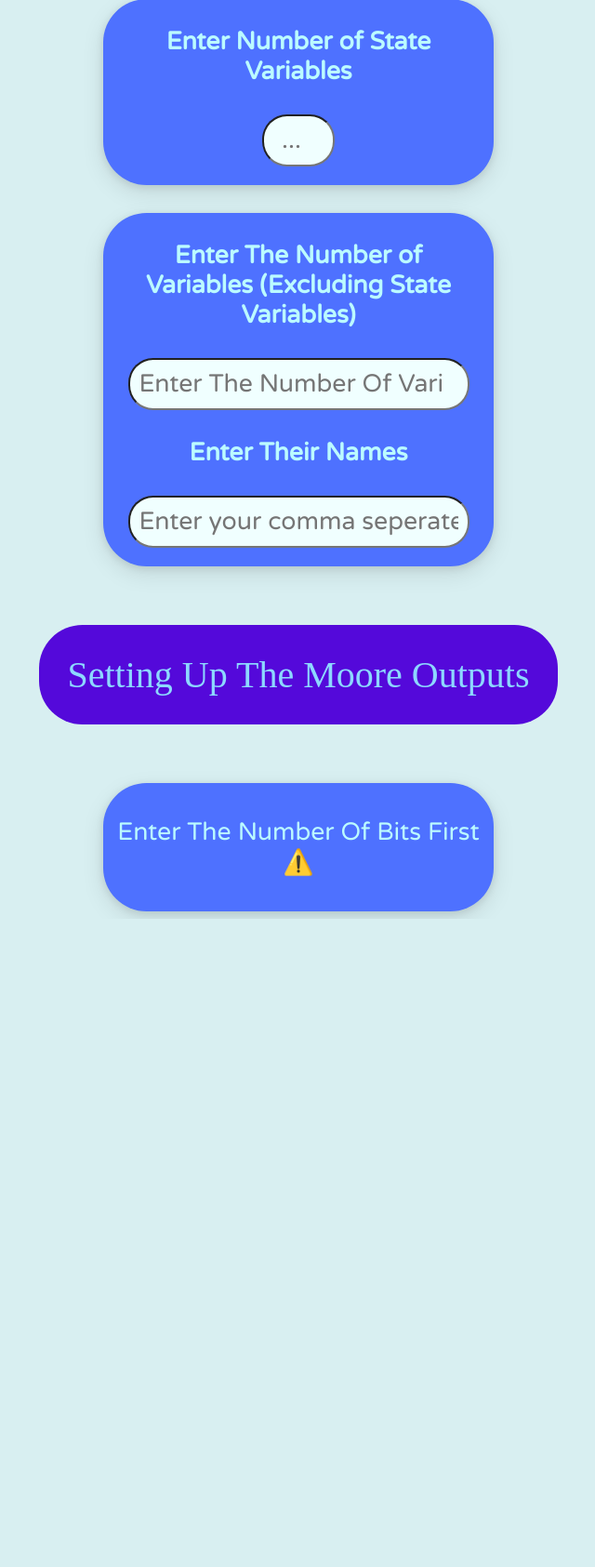
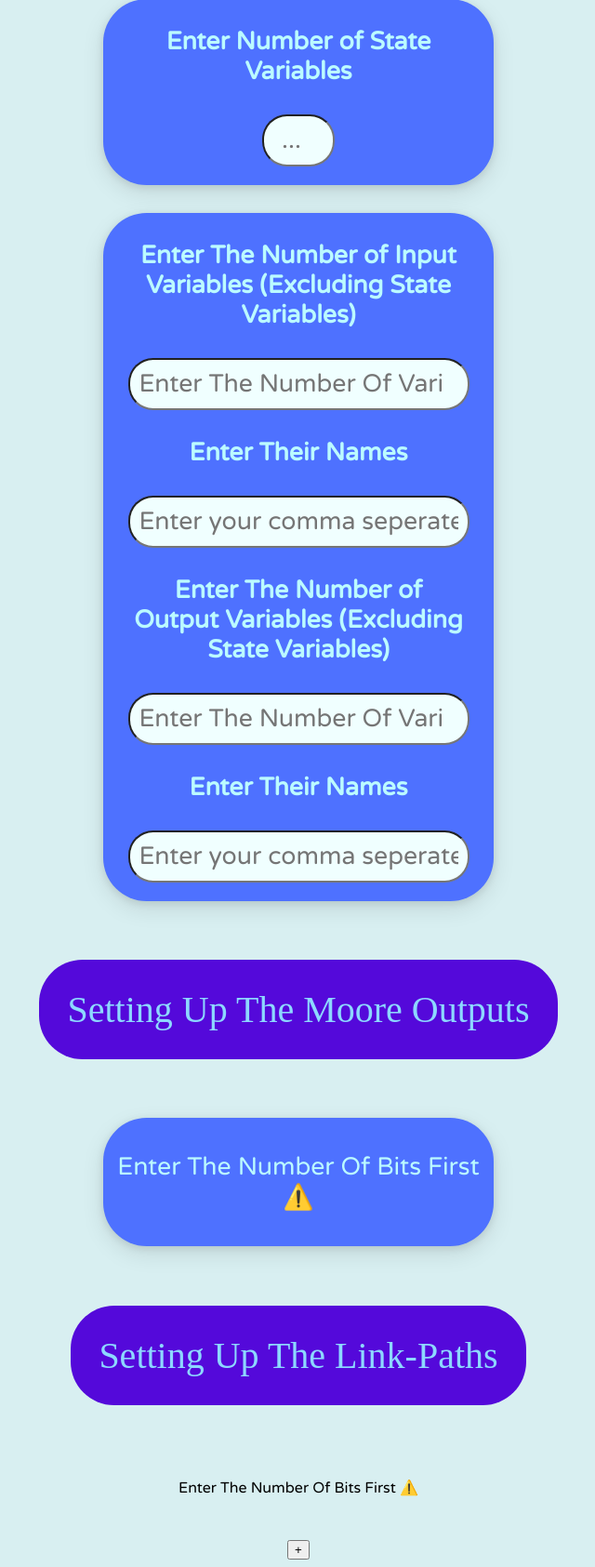
Before and after one commit to nelatawy/DigiLab, a Flask app: page /LinkPathsSolver in a window 1280 px wide; the page is wider, and only the part inside the window is pictured. Shown: the part 618-2303 px from the top of that part at 93% size, without its empty margins (319-959 px from the left). Before the commit the page ends 1606 px from the top of that part, so only its background shows below. Run offline with Flask 3, Linux system fonts and the light colour scheme; some web fonts are replaced.

Commit message:
extra progress in interface

```diff
--- a/web/templates/LinkPathsSolver.html
+++ b/web/templates/LinkPathsSolver.html
@@ -20,16 +20,22 @@
         <h2 id = "VariableSetupTitle" class="stepTitle">Setting Up The Variables' Data</h2>
         <div id="stateCountBlock" class = "inputCard">
             <h3 class="inputLabel">Enter Number of State Variables</h2>
-            <input id = "stateBitsCount" class = "inputBar" type = "number" min = "1" max="5" placeholder = "..." onchange="generateMooreOutputAssignmentBlock()">
+            <input id = "stateBitsCount" class = "inputBar" name = "StateVarCount" type = "number" min = "1" max="5" placeholder = "..." onchange="generateMooreOutputAssignmentBlock()">
         </div>
 
 
         <div id="VariableSetupBlock" class = "inputCard">
-            <h3 class="inputLabel">Enter The Number of Variables (Excluding State Variables)</h3>
-            <input type="number" class = "inputBar" name="VarCount" min = "1" placeholder="Enter The Number Of Variables">
+            <h3 class="inputLabel">Enter The Number of Input Variables (Excluding State Variables)</h3>
+            <input id = "InVarCount" type="number" class = "inputBar" name="InVarCount" min = "1" placeholder="Enter The Number Of Variables" onchange="generateMooreOutputAssignmentBlock()">
 
             <h3 class="inputLabel">Enter Their Names</h3>
-            <input type="text" class = "inputBar" name="Variables" placeholder="Enter your comma seperated Variable Names">
+            <input type="text" class = "inputBar" name="InVariables" placeholder="Enter your comma seperated Variable Names">
+
+            <h3 class="inputLabel">Enter The Number of Output Variables (Excluding State Variables)</h3>
+            <input id = "OutVarCount" type="number" class = "inputBar" name="OutVarCount" min = "1" placeholder="Enter The Number Of Variables" onchange="generateMooreOutputAssignmentBlock()">
+
+            <h3 class="inputLabel">Enter Their Names</h3>
+            <input type="text" class = "inputBar" name="OutVariables" placeholder="Enter your comma seperated Variable Names">
         </div>
 
         <h2 id = "MooreAssignmentTitle" class="stepTitle">Setting Up The Moore Outputs</h2>
@@ -40,34 +46,46 @@
         </div>
 
 
+        <h2 id = "PathDefinitionTitle" class="stepTitle">Setting Up The Link-Paths</h2>
+        <!-- Hidden input to store count -->
+        <input type="hidden" name="LinkCount" id="LinkCount">
+
+        <div id="linkPathsContainer">
+            <!-- Input slots will be added here -->
+             <p>Enter The Number Of Bits First ⚠️</p>
+        </div>
+        <button onclick="addLinkPath()">+</button>
+
+
+
+
         <script>
+            let inputCount = 0;
+
             function generateOptions() {
-            const num = parseInt(document.getElementById("stateBitsCount").value);
-            const select = document.getElementById("choices");
+                // Simulate generating state names like S0, S1, ..., S7 for 3-bit states
+                const numBits = parseInt(document.getElementById("stateBitsCount").value);
+                const numStates = Math.pow(2, numBits);
+                const states = [];
+                for (let i = 0; i < numStates; i++) {
+                states.push("S" + i);
+                }
 
-            // Clear previous options
-            select.innerHTML = "";
-
-            if (!isNaN(num) && num > 0) {
-                for (let i = 0; i <= Math.pow(2,num) - 1; i++) {
-                const option = document.createElement("option");
-                option.value = i;
-                option.text = "S" + i;
-                select.appendChild(option);
-                }
-            } else {
-                const option = document.createElement("option");
-                option.text = "-- Invalid number --";
-                select.appendChild(option);
-            }
+                return states.map(state => {
+                const opt = document.createElement("option");
+                opt.value = state;
+                opt.textContent = state;
+                return opt;
+                });
             }
 
             function generateMooreOutputAssignmentBlock(){
                 const num = parseInt(document.getElementById("stateBitsCount").value);
+                const inVarCount = parseInt(document.getElementById("InVarCount").value);
+                const outVarCount = parseInt(document.getElementById("OutVarCount").value);
                 const container = document.getElementById("mooreAssignmentInputs");
                 container.innerHTML = "";
-                container.appendChild(document.createElement("h2"))
-                if (!isNaN(num) && num > 0) {
+                if (!isNaN(num)  && !isNaN(inVarCount) && !isNaN(outVarCount)) {
                     for (let i = 0; i <= Math.pow(2,num) - 1; i++) {
                     const label = document.createElement("label");
                     label.htmlFor = "S" + i;
@@ -76,6 +94,7 @@
                     const input = document.createElement("input");
                     input.id = "S" + i;
                     input.type = "text";
+                    input.name = "S" + i + "_MooreOutput";
                     input.className = "mooreAssignmentInput";
                     input.placeholder = "Enter output";
                     container.appendChild(label);
@@ -87,6 +106,68 @@
                 }
 
             }
+
+            function addLinkPath() {
+                const num = parseInt(document.getElementById("stateBitsCount").value);
+                const inVarCount = parseInt(document.getElementById("InVarCount").value);
+                const outVarCount = parseInt(document.getElementById("OutVarCount").value);
+
+                const container = document.getElementById("linkPathsContainer");
+
+                if (!isNaN(num) && !isNaN(inVarCount) && !isNaN(outVarCount)) {
+                    // Remove the instruction
+
+                    const options = generateOptions();
+                    const linkPath = document.createElement("div");
+                    linkPath.style.border = "1px solid #ccc";
+                    linkPath.style.padding = "10px";
+                    linkPath.style.margin = "10px 0";
+
+                    // From State
+                    const fromState = document.createElement("select");
+                    fromState.name = `Link${inputCount}_fromState`;
+                    options.forEach(opt => fromState.appendChild(opt.cloneNode(true)));
+
+                    // Input String
+                    const inLabel = document.createElement("label");
+                    inLabel.innerText = "Given Input: ";
+                    const inStr = document.createElement("input");
+                    inStr.type = "text";
+                    inStr.name = `Link${inputCount}_inStr`;
+
+                    // Output String
+                    const outLabel = document.createElement("label");
+                    outLabel.innerText = "Gives Output: ";
+                    const outStr = document.createElement("input");
+                    outStr.type = "text";
+                    outStr.name = `Link${inputCount}_outStr`;
+
+                    // To State
+                    const toState = document.createElement("select");
+                    toState.name = `Link${inputCount}_toState`;
+                    options.forEach(opt => toState.appendChild(opt.cloneNode(true)));
+
+                    // Add to linkPath block
+                    linkPath.appendChild(fromState);
+                    linkPath.appendChild(document.createElement("br"));
+                    linkPath.appendChild(inLabel);
+                    linkPath.appendChild(inStr);
+                    linkPath.appendChild(document.createElement("br"));
+                    linkPath.appendChild(outLabel);
+                    linkPath.appendChild(outStr);
+                    linkPath.appendChild(document.createElement("br"));
+                    linkPath.appendChild(toState);
+
+                    // Append to container
+                    container.appendChild(linkPath);
+
+                    // Update count
+                    inputCount++;
+                    document.getElementById("LinkCount").value = inputCount;
+                } else {
+                    container.innerHTML = "<h2>-- Invalid Inputs --</h2>";
+                }
+            }
         </script>
 
     </body>
```
